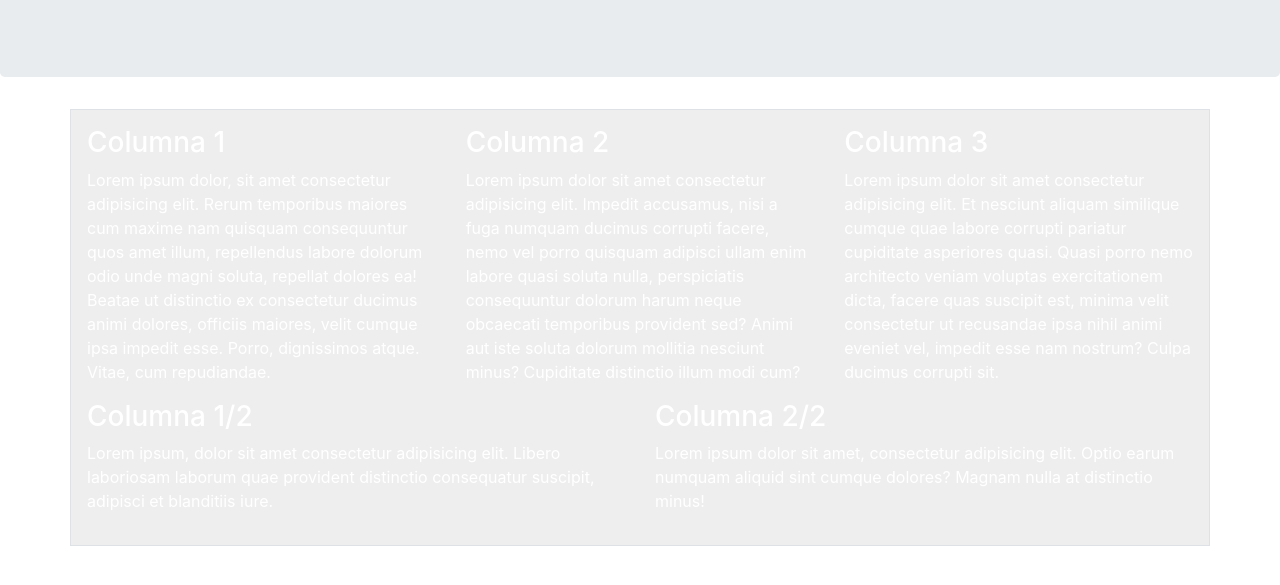
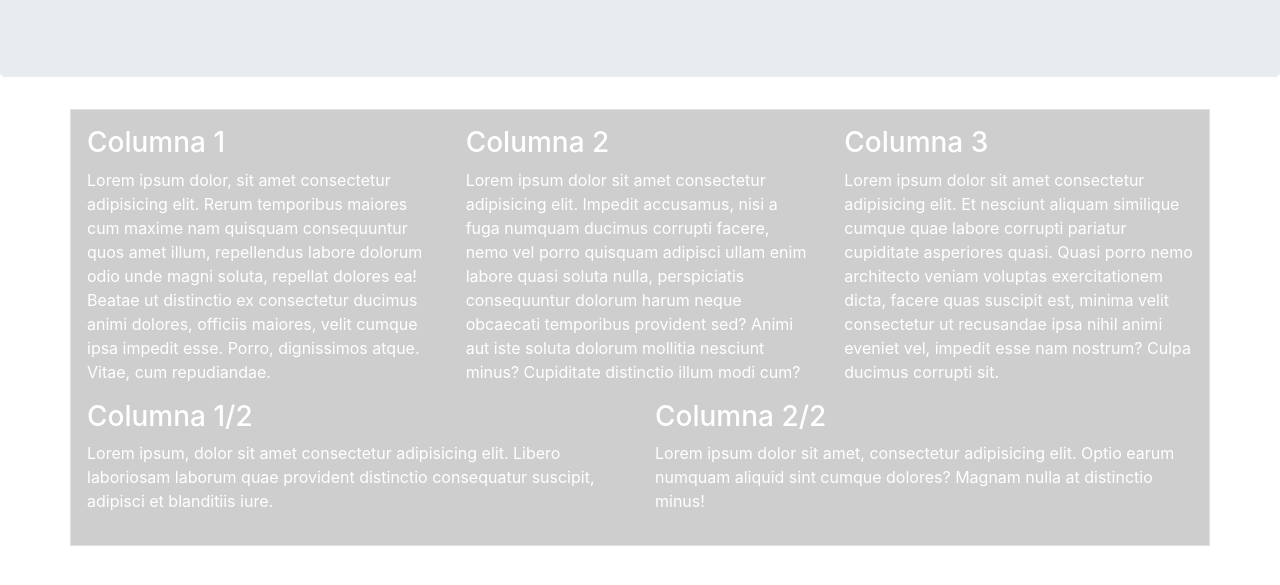
Before and after one commit to danielgutierrezcolorado/danielgutierrezcolorado.github.io, a plain HTML site: page index.html in a window 1280 px wide. Shown: the part 147-732 px from the top of the page. Drawn offline with nearby package versions, Linux system fonts and the light colour scheme.

Commit message:
update style
otro cris

```diff
--- a/css/style.css
+++ b/css/style.css
@@ -1,3 +1,3 @@
 .bg-primary {
-  background-color: #eee!important;
+  background-color: #cecece!important;
 }
```
